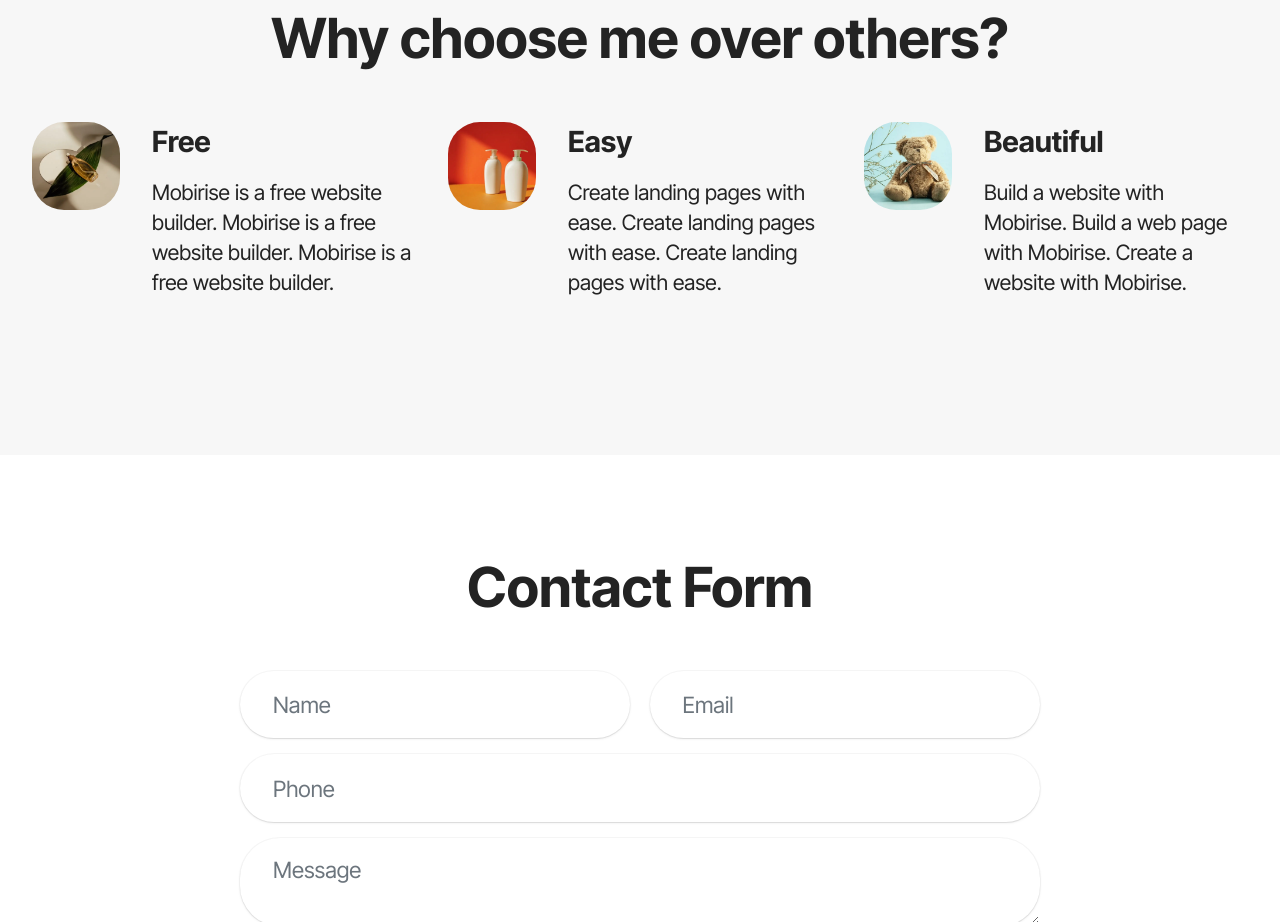
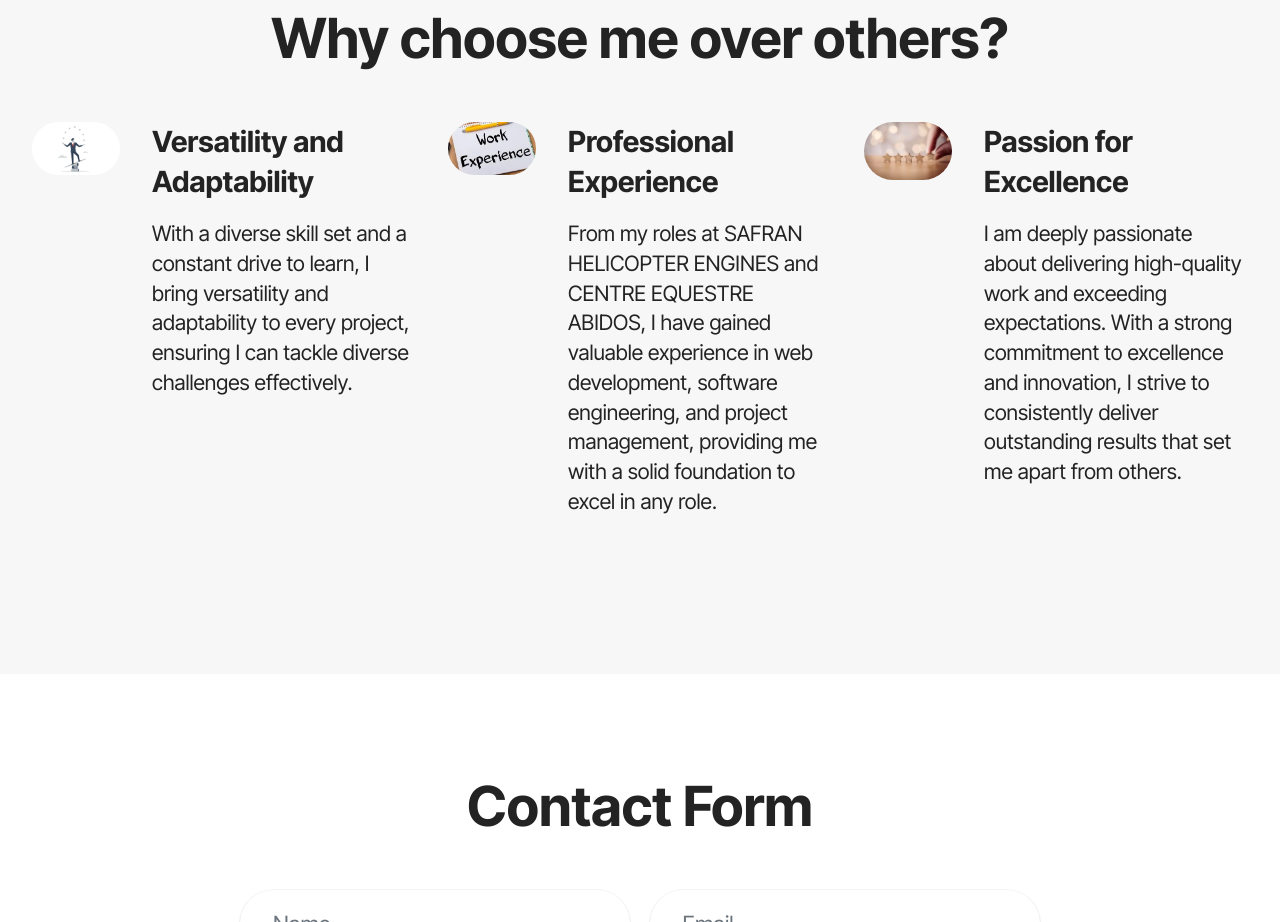
Before and after one commit to HardintTech/MyPortfolio, a plain HTML site: page index.html in a window 1280 px wide. Shown: the part 6700-7622 px from the top of the page. Drawn offline with Linux system fonts and the light colour scheme.

Commit message:
Add files via upload

```diff
--- a/index.html
+++ b/index.html
@@ -390,29 +390,31 @@
         <div class="item features-without-image col-12 col-lg-4">
           <div class="item-wrapper">
             <div class="img-wrapper">
-              <img src="assets/images/shop1.webp" alt="Mobirise Website Builder">
+              <img src="assets/images/Adaptability.webp" alt="Mobirise Website Builder">
             </div>
             <div class="card-box">
               <h4 class="card-title mbr-fonts-style mb-3 display-5">
-                <strong>Free</strong>
+                <strong>Versatility and Adaptability</strong>
               </h4>
               <h5 class="card-text mbr-fonts-style display-7">
-                Mobirise is a free website builder. Mobirise is a free website builder. Mobirise is a free website
-                builder.</h5>
+                With a diverse skill set and a constant drive to learn, I bring versatility and adaptability to every
+                project, ensuring I can tackle diverse challenges effectively.</h5>
             </div>
           </div>
         </div>
         <div class="item features-without-image col-12 col-lg-4">
           <div class="item-wrapper">
             <div class="img-wrapper">
-              <img src="assets/images/shop2.webp" alt="Mobirise Website Builder">
+              <img src="assets/images/workexperience.webp" alt="Mobirise Website Builder">
             </div>
             <div class="card-box">
               <h4 class="card-title mbr-fonts-style mb-3 display-5">
-                <strong>Easy</strong>
+                <strong>Professional Experience</strong>
               </h4>
               <h5 class="card-text mbr-fonts-style display-7">
-                Create landing pages with ease. Create landing pages with ease. Create landing pages with ease.<br><br>
+                From my roles at SAFRAN HELICOPTER ENGINES and CENTRE EQUESTRE ABIDOS, I have gained valuable experience
+                in web development, software engineering, and project management, providing me with a solid foundation
+                to excel in any role.<br><br>
               </h5>
             </div>
           </div>
@@ -420,14 +422,16 @@
         <div class="item features-without-image col-12 col-lg-4">
           <div class="item-wrapper">
             <div class="img-wrapper">
-              <img src="assets/images/shop3.webp" alt="Mobirise Website Builder">
+              <img src="assets/images/Excellance.webp" alt="Mobirise Website Builder">
             </div>
             <div class="card-box">
               <h4 class="card-title mbr-fonts-style mb-3 display-5">
-                <strong>Beautiful</strong>
+                <strong>Passion for Excellence</strong>
               </h4>
               <h5 class="card-text mbr-fonts-style display-7">
-                Build a website with Mobirise. Build a web page with Mobirise. Create a website with Mobirise.</h5>
+                I am deeply passionate about delivering high-quality work and exceeding expectations. With a strong
+                commitment to excellence and innovation, I strive to consistently deliver outstanding results that set
+                me apart from others.</h5>
             </div>
           </div>
         </div>
@@ -547,13 +551,14 @@
         <div class="col-12">
           <div class="social-row">
             <div class="soc-item">
-              <a href="https://github.com/HardintTech" target="_blank" >
+              <a href="https://github.com/HardintTech" target="_blank">
                 <span class="mbr-iconfont display-7 socicon-github socicon" alt="github.com/HardintTech"></span>
               </a>
             </div>
             <div class="soc-item">
-              <a href="https://www.linkedin.com/in/alexandre-biscorray-a82252253/" target="_blank" >
-                <span class="mbr-iconfont socicon-linkedin socicon" alt="www.linkedin.com/in/alexandre-biscorray-a82252253/"></span>
+              <a href="https://www.linkedin.com/in/alexandre-biscorray-a82252253/" target="_blank">
+                <span class="mbr-iconfont socicon-linkedin socicon"
+                  alt="www.linkedin.com/in/alexandre-biscorray-a82252253/"></span>
               </a>
             </div>
           </div>
```
Also changed, not shown: assets/images/Adaptability.jpg (added), assets/images/Adaptability.webp (added), assets/images/Excellance.jpg (added), assets/images/Excellance.webp (added), assets/images/workexperience.jpg (added), assets/images/workexperience.webp (added).
